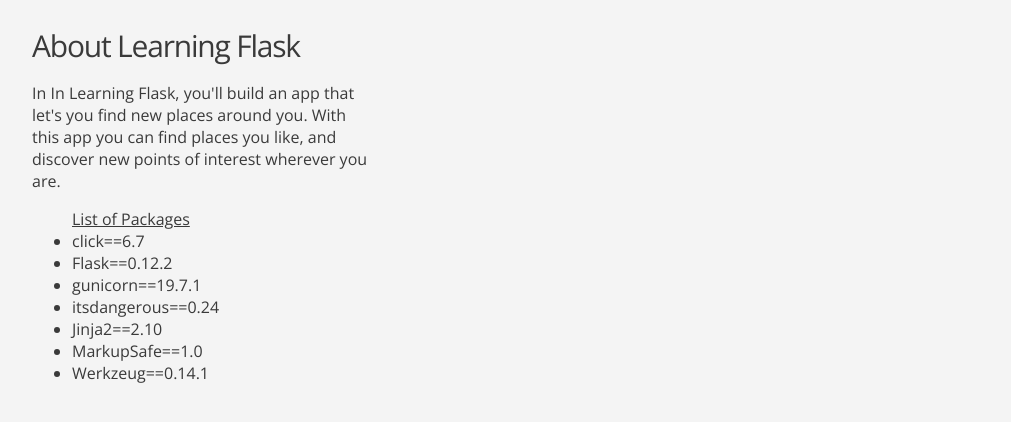
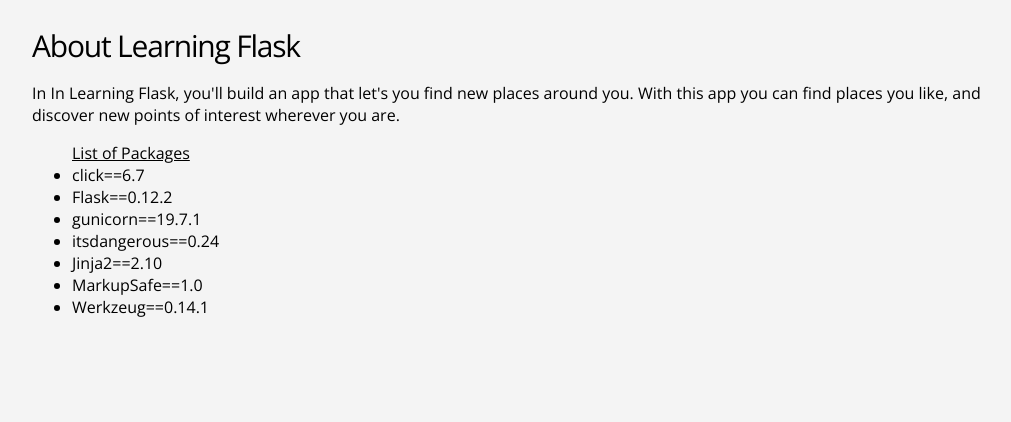
Before and after one commit to jmx4real/learning-flask, a Flask app: page /about in a window 1280 px wide. Shown: the part 50-472 px from the top of the page, without its empty margins (108-1119 px from the left). Run offline with Flask 2, Linux system fonts and the light colour scheme.

Commit message:
About page

```diff
--- a/templates/about.html
+++ b/templates/about.html
@@ -3,7 +3,6 @@
 {% block content %}
   <main class="about-section">
     <div class="container">
-      <div class="section-content">
         <h2>About Learning Flask</h2>
         <p>In In Learning Flask, you'll build an app that let's you find new places around you. With this app you can find places you like, and discover new points of interest wherever you are.</p>
         <ul>
@@ -17,7 +16,6 @@
           <li>Werkzeug==0.14.1</li>
         </ul>
 
-      </div>
     </div>
   </main>
 {% endblock %}
```
